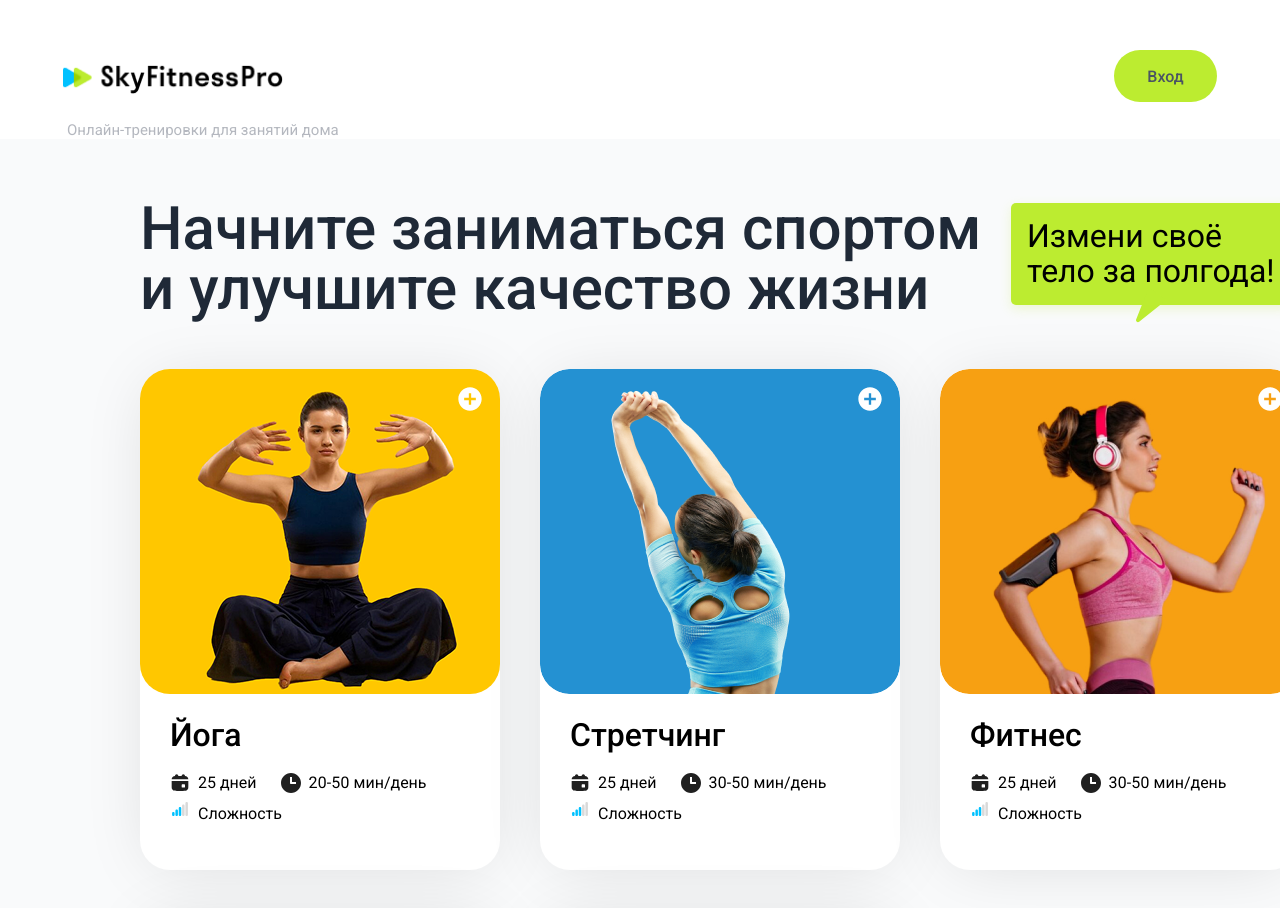
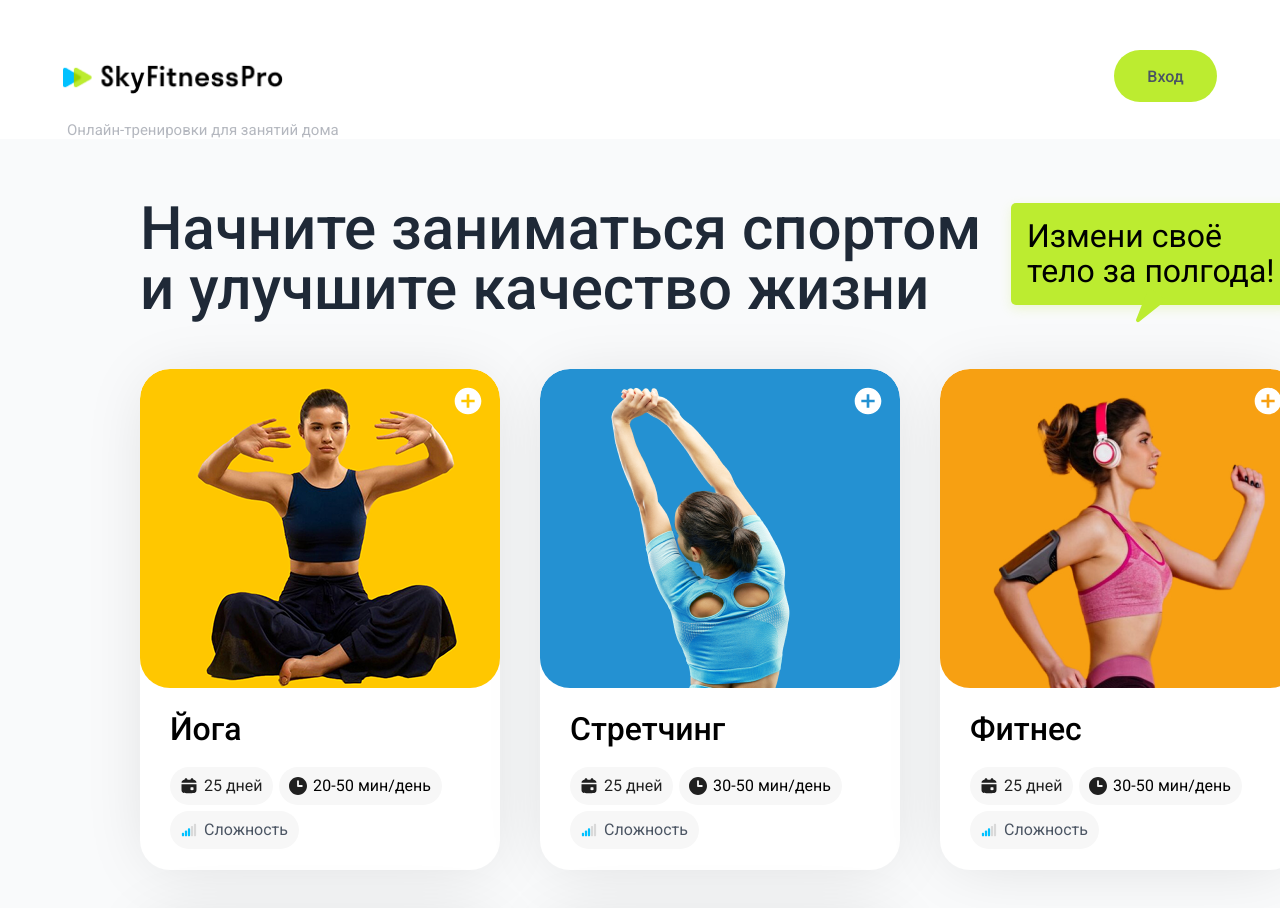
Before and after one commit to OlgaP15/SkyFitnessPro, a Next.js app: page / in a window 1280 px wide. Shown: the top 908 px of the page. Built offline with nearby package versions, Linux system fonts and the light colour scheme.

Commit message:
доработка главной

```diff
--- a/next.config.ts
+++ b/next.config.ts
@@ -1,10 +1,10 @@
+import type { NextConfig } from 'next';
 
-/** @type {import('next').NextConfig} */
-const nextConfig = {
+const nextConfig: NextConfig = {
   images: {
     unoptimized: process.env.NODE_ENV === 'development',
   },
   reactStrictMode: true,
-}
+};
 
-module.exports = nextConfig
+export default nextConfig;
--- a/package.json
+++ b/package.json
@@ -21,11 +21,14 @@
   },
   "devDependencies": {
     "@tailwindcss/postcss": "^4",
+    "@types/jest": "^29.5.12",
     "@types/node": "^20",
     "@types/react": "^19",
     "@types/react-dom": "^19",
     "eslint": "^9",
     "eslint-config-next": "16.1.1",
+    "jest": "^29.7.0",
+    "jest-environment-jsdom": "^29.7.0",
     "prettier": "3.7.4",
     "tailwindcss": "^4",
     "typescript": "^5"
--- a/src/app/auth/layout.tsx
+++ b/src/app/auth/layout.tsx
@@ -13,7 +13,7 @@ interface AuthLayoutProps {
 export default function AuthLayout({ children }: AuthLayoutProps) {
   const dispatch = useAppDispatch();
   const router = useRouter();
-  const { isAuth } = useAppSelector((state: { auth: unknown; }) => state.auth);
+  const { isAuth } = useAppSelector((state) => state.auth);
 
   useEffect(() => {
     dispatch(restoreSession());
@@ -29,9 +29,7 @@ export default function AuthLayout({ children }: AuthLayoutProps) {
     <div className={styles.wrapper}>
       <div className={styles.containerEnter}>
         <div className={styles.modal__block}>
-          <div className={styles.modal__form}>
-            {children}
-          </div>
+          <div className={styles.modal__form}>{children}</div>
         </div>
       </div>
     </div>
--- a/src/app/components/CourseCard/CourseCard.module.css
+++ b/src/app/components/CourseCard/CourseCard.module.css
@@ -23,9 +23,46 @@
 }
 .inlineInfo {
   display: flex;
+  flex-direction: row;
+  flex-wrap: wrap;
+  justify-content: flex-start;
   align-items: center;
-  gap: 8px;
+  gap: 6px;
   margin-bottom: 6px;
+}
+
+.durationTag {
+  display: flex;
+  align-items: center;
+  width: 103px;
+  height: 38px;
+  background: hsla(0, 0%, 97%, 1);
+  padding: 10px;
+  border-radius: 50px;
+  gap: 6px;
+  opacity: 1;
+  transform: rotate(0deg);
+}
+
+.durationText {
+  font-family: 'Roboto', sans-serif;
+  font-weight: 400;
+  font-size: 16px;
+  line-height: 110%;
+  color: hsla(0, 0%, 13%, 1);
+}
+
+.timeTag {
+  display: flex;
+  align-items: center;
+  width: 163px;
+  height: 38px;
+  background: hsla(0, 0%, 97%, 1);
+  padding: 10px;
+  border-radius: 50px;
+  gap: 6px;
+  opacity: 1;
+  transform: rotate(0deg);
 }
 .addIcon {
   position: absolute;
@@ -89,9 +126,7 @@
   align-items: center;
   justify-content: center;
   overflow: hidden;
-
-  .timePerDay {
-    color: #4b5563;
+  border-radius: 30px;
 }
 
 .categoryTag {
@@ -105,30 +140,16 @@
 }
 
 .difficultyTag {
-    display: inline-block;
-    background-color: #e5e7eb;
+  display: flex;
+  align-items: center;
+  width: 129px;
+  height: 38px;
+  background-color: #f7f7f7;
   color: #4b5563;
-    padding: 0.25rem 0.75rem;
-    border-radius: 9999px;
+  padding: 10px;
+  border-radius: 50px;
+  gap: 6px;
+  opacity: 1;
+  transform: rotate(0deg);
   font-size: 0.875rem;
-    margin-bottom: 1rem;
 }
-
-  .startButton {
-    width: 100%;
-    background: linear-gradient(to right, #3b82f6, #7c3aed);
-    color: white;
-    padding: 0.75rem;
-    border-radius: 0.5rem;
-    font-weight: 500;
-    border: none;
-    cursor: pointer;
-    transition: all 0.2s;
-    margin-top: auto;
-  }
-
-  .startButton:hover {
-    background: linear-gradient(to right, #1d4ed8, #6d28d9);
-  }
-  border-radius: 0 0 30px 30px;
-}
--- a/src/app/components/CourseCard/index.tsx
+++ b/src/app/components/CourseCard/index.tsx
@@ -35,8 +35,8 @@ export default function CourseCard({
         <Image
           src="/img/Add-in-Circle.svg"
           alt="Добавить"
-          width={28}
-          height={28}
+          width={32}
+          height={32}
           className={styles.addIcon}
         />
       </div>
@@ -46,40 +46,36 @@ export default function CourseCard({
           <div className={styles.infoLeft}>
             <h4 className={styles.courseTitleText}>{title}</h4>
             <div className={styles.inlineInfo}>
+              <div className={styles.durationTag}>
                 <Image
                   src="/img/Calendar.svg"
                   alt="Календарь"
-                width={20}
-                height={20}
+                  width={18}
+                  height={18}
                 />
-              <span className={styles.courseParam}>{duration}</span>
-              <Image
-                src="/img/Icon.svg"
+                <span className={styles.durationText}>{duration}</span>
+              </div>
+              <div className={styles.timeTag}>
+                <Image src="/img/Icon.svg"
                   alt="Время"
-                width={20}
-                height={20}
-                style={{ marginLeft: '16px' }}
+                  width={18}
+                  height={18}
                 />
                 <span className={styles.courseParam}>{timePerDay}</span>
               </div>
-          </div>
-        </div>
-
-        <div>
-          <span className={styles.categoryTag}>{category}</span>
-        </div>
-
               <div className={styles.difficultyTag}>
                 <Image
                   src="/img/mingcute_signal-fill.svg"
                   alt="Сложность"
-            width={20}
-            height={20}
-            style={{ marginRight: '8px' }}
+                  width={18}
+                  height={18}
                 />
                 <span className={styles.courseParam}>{difficulty}</span>
               </div>
             </div>
           </div>
+        </div>
+      </div>
+    </div>
   );
 }
--- a/src/store/features/authSlice.ts
+++ b/src/store/features/authSlice.ts
@@ -1,5 +1,9 @@
-import { createSlice, createAsyncThunk, PayloadAction } from "@reduxjs/toolkit";
-import { registerUser, loginUser, getTokens } from "@/app/services/auth/authApi";
+import { createSlice, createAsyncThunk, PayloadAction } from '@reduxjs/toolkit';
+import {
+  registerUser,
+  loginUser,
+  getTokens,
+} from '@/app/services/auth/authApi';
 
 export interface User {
   email: string;
@@ -40,67 +44,62 @@ export const register = createAsyncThunk<
   { email: string; password: string; username: string },
   { rejectValue: string }
 >(
-  "auth/register",
+  'auth/register',
   async ({ email, password, username }, { rejectWithValue }) => {
     try {
-      const registerData = await registerUser(email, password, username);
-      const userData = registerData.result || registerData;
-
-      const tokensData = await getTokens(email, password);
+      const userData = await registerUser(email, password, username);
+      const tokensData = await getTokens(email);
 
       const payload: AuthResponse = {
         user: userData,
         tokens: tokensData,
       };
 
-      localStorage.setItem("user", JSON.stringify(payload));
-      localStorage.setItem("access_token", tokensData.access);
-      localStorage.setItem("refresh_token", tokensData.refresh);
+      localStorage.setItem('user', JSON.stringify(payload));
+      localStorage.setItem('access_token', tokensData.access);
+      localStorage.setItem('refresh_token', tokensData.refresh);
 
       return payload;
     } catch (error) {
       const err = error as Error;
-      return rejectWithValue(err.message || "Ошибка регистрации");
+      return rejectWithValue(err.message || 'Ошибка регистрации');
     }
-  }
+  },
 );
 
 export const login = createAsyncThunk<
   AuthResponse,
   { email: string; password: string },
   { rejectValue: string }
->("auth/login", async ({ email, password }, { rejectWithValue }) => {
+>('auth/login', async ({ email, password }, { rejectWithValue }) => {
   try {
-    const userResponse = await loginUser(email, password);
-    const userData = userResponse;
-
-    const tokensResponse = await getTokens(email, password);
-    const tokensData = tokensResponse;
+    const userData = await loginUser(email);
+    const tokensData = await getTokens(email);
 
     const payload: AuthResponse = {
       user: userData,
       tokens: tokensData,
     };
 
-    localStorage.setItem("user", JSON.stringify(payload));
-    localStorage.setItem("access_token", tokensData.access);
-    localStorage.setItem("refresh_token", tokensData.refresh);
+    localStorage.setItem('user', JSON.stringify(payload));
+    localStorage.setItem('access_token', tokensData.access);
+    localStorage.setItem('refresh_token', tokensData.refresh);
 
     return payload;
   } catch (error) {
     const err = error as Error;
-    return rejectWithValue(err.message || "Ошибка входа");
+    return rejectWithValue(err.message || 'Ошибка входа');
   }
 });
 
 const authSlice = createSlice({
-  name: "auth",
+  name: 'auth',
   initialState,
   reducers: {
     logout: (state) => {
-      localStorage.removeItem("user");
-      localStorage.removeItem("access_token");
-      localStorage.removeItem("refresh_token");
+      localStorage.removeItem('user');
+      localStorage.removeItem('access_token');
+      localStorage.removeItem('refresh_token');
       state.user = null;
       state.access = null;
       state.refresh = null;
@@ -108,7 +107,7 @@ const authSlice = createSlice({
       state.error = null;
     },
     restoreSession: (state) => {
-      const saved = localStorage.getItem("user");
+      const saved = localStorage.getItem('user');
       if (saved) {
         try {
           const parsed: AuthResponse = JSON.parse(saved);
@@ -118,9 +117,9 @@ const authSlice = createSlice({
           state.isAuth = true;
         } catch (error) {
           console.error('Error restoring session:', error);
-          localStorage.removeItem("user");
-          localStorage.removeItem("access_token");
-          localStorage.removeItem("refresh_token");
+          localStorage.removeItem('user');
+          localStorage.removeItem('access_token');
+          localStorage.removeItem('refresh_token');
         }
       }
     },
@@ -130,7 +129,7 @@ const authSlice = createSlice({
     setTokens: (state, action: PayloadAction<TokenResponse>) => {
       state.access = action.payload.access;
       state.refresh = action.payload.refresh;
-    }
+    },
   },
   extraReducers: (builder) => {
     builder
@@ -138,38 +137,45 @@ const authSlice = createSlice({
         state.loading = true;
         state.error = null;
       })
-      .addCase(register.fulfilled, (state, action: PayloadAction<AuthResponse>) => {
+      .addCase(
+        register.fulfilled,
+        (state, action: PayloadAction<AuthResponse>) => {
           state.loading = false;
           state.user = action.payload.user;
           state.access = action.payload.tokens.access;
           state.refresh = action.payload.tokens.refresh;
           state.isAuth = true;
           state.error = null;
-      })
+        },
+      )
       .addCase(register.rejected, (state, action) => {
         state.loading = false;
-        state.error = action.payload ?? "Ошибка регистрации";
+        state.error = action.payload ?? 'Ошибка регистрации';
         state.isAuth = false;
       })
       .addCase(login.pending, (state) => {
         state.loading = true;
         state.error = null;
       })
-      .addCase(login.fulfilled, (state, action: PayloadAction<AuthResponse>) => {
+      .addCase(
+        login.fulfilled,
+        (state, action: PayloadAction<AuthResponse>) => {
           state.loading = false;
           state.user = action.payload.user;
           state.access = action.payload.tokens.access;
           state.refresh = action.payload.tokens.refresh;
           state.isAuth = true;
           state.error = null;
-      })
+        },
+      )
       .addCase(login.rejected, (state, action) => {
         state.loading = false;
-        state.error = action.payload ?? "Ошибка входа";
+        state.error = action.payload ?? 'Ошибка входа';
         state.isAuth = false;
       });
   },
 });
 
-export const { logout, restoreSession, clearError, setTokens } = authSlice.actions;
+export const { logout, restoreSession, clearError, setTokens } =
+  authSlice.actions;
 export const authSliceReducer = authSlice.reducer;
```
Also changed, not shown: src/types/css-modules.d.ts (added, +14 -0 lines), 2 other files (tests, documents, lock files or other folders). Lines whose indentation alone changed are shown as unchanged.
